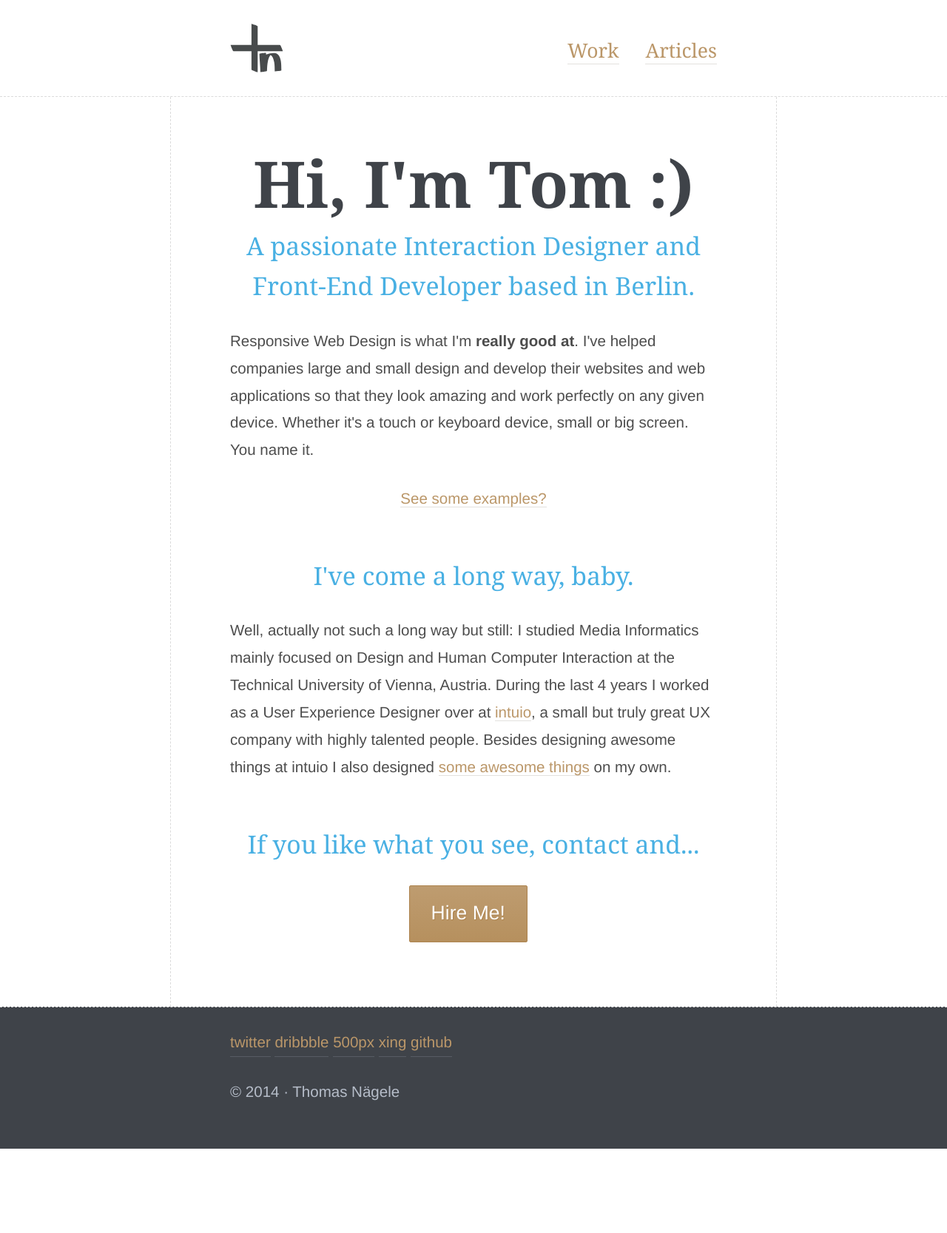
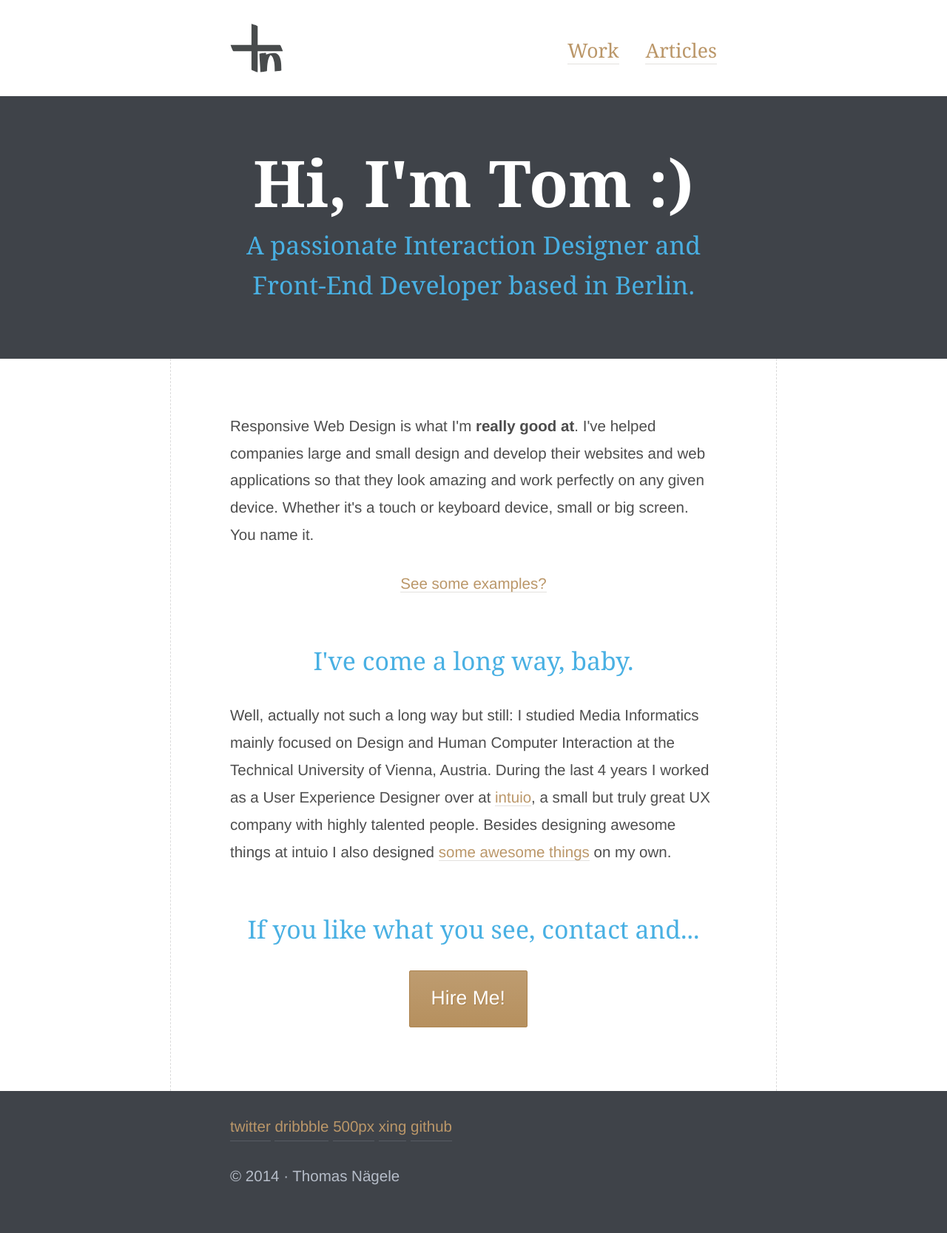
Before and after one commit to xonic/xonic.github.io, a Jekyll site: the page built from index.html, in a window 1280 px wide. Shown: the whole page at 74% size. Built offline with Jekyll 4.4.1, drawn with Linux system fonts in a browser that asks for light colours; Markdown is read by kramdown in place of the engine named in the settings; before the commit the page ends 1553 px from its top, so only the background shows below that.

Commit message:
- add new layout for homepage - add hero section module

```diff
--- /dev/null
+++ b/_layouts/home.html
@@ -0,0 +1,23 @@
+<!DOCTYPE html>
+<html>
+    <head>
+
+      {% include meta.html %}
+
+      {% include styles.html %}
+
+      {% include scripts__typekit.html %}
+
+    </head>
+    <body>
+
+      {% include header.html %}
+
+      {{ content }}
+
+      {% include footer.html %}
+
+      {% include scripts.html %}
+
+    </body>
+</html>
--- a/_sass/base.scss
+++ b/_sass/base.scss
@@ -39,6 +39,7 @@
 
 	// Modules
 	@import "imports/modules/header";
+	@import "imports/modules/hero";
 	@import "imports/modules/footer";
 	@import "imports/modules/button";
 	@import "imports/modules/tagline";
--- a/_sass/imports/modules/_footer.scss
+++ b/_sass/imports/modules/_footer.scss
@@ -7,8 +7,6 @@
 
 	.l-footer
 	{
-		border:$defaultBorder;
-		@include rem(border-top-width, $borderThin);
 		background:$blueVeryDark;
 		color:hsl(hue($blueVeryDark), 15%, 75%);
 
--- a/_sass/imports/modules/_header.scss
+++ b/_sass/imports/modules/_header.scss
@@ -7,11 +7,6 @@
 
 	.l-header
 	{
-		// @include rem(padding, $singleSpace * 3 0);
-		// background:$secondaryAccent;
-		border:$defaultBorder;
-		@include rem(border-bottom-width, $borderThin);
-
 		.grid
 		{
 			border-color:transparent;
--- a/css/base.css
+++ b/css/base.css
@@ -984,17 +984,11 @@ img {
   }
 }
 
-/* line 9, ../_sass/imports/modules/_header.scss */
-.l-header {
-  border: 0 dashed #dbdbdb;
-  border-bottom-width:  1px;
-  border-bottom-width:  0.1rem;
-}
-/* line 16, ../_sass/imports/modules/_header.scss */
+/* line 11, ../_sass/imports/modules/_header.scss */
 .l-header .grid {
   border-color: transparent;
 }
-/* line 21, ../_sass/imports/modules/_header.scss */
+/* line 16, ../_sass/imports/modules/_header.scss */
 .l-header .grid__inner {
   padding-top:  24px;
   padding-top:  2.4rem;
@@ -1002,7 +996,7 @@ img {
   padding-bottom:  2.4rem;
 }
 
-/* line 36, ../_sass/imports/modules/_header.scss */
+/* line 31, ../_sass/imports/modules/_header.scss */
 .logo {
   width:  60px;
   width:  6rem;
@@ -1016,26 +1010,26 @@ img {
   vertical-align: middle;
 }
 
-/* line 45, ../_sass/imports/modules/_header.scss */
+/* line 40, ../_sass/imports/modules/_header.scss */
 .nav-main {
   font-family: "bree-serif", "Georgia", "Geneva", "Times New Roman", serif;
   font-size:  22px;
   font-size:  2.2rem;
 }
 
-/* line 54, ../_sass/imports/modules/_header.scss */
+/* line 49, ../_sass/imports/modules/_header.scss */
 .nav-main__home,
 .touch .nav-main__home:active,
 .no-touch .nav-main__home:hover {
   border: 0 none;
 }
 
-/* line 59, ../_sass/imports/modules/_header.scss */
+/* line 54, ../_sass/imports/modules/_header.scss */
 .nav-main__home {
   float: left;
 }
 
-/* line 64, ../_sass/imports/modules/_header.scss */
+/* line 59, ../_sass/imports/modules/_header.scss */
 .nav-main__items {
   float: right;
   height:  60px;
@@ -1045,7 +1039,7 @@ img {
   line-height:  6rem;
 }
 
-/* line 72, ../_sass/imports/modules/_header.scss */
+/* line 67, ../_sass/imports/modules/_header.scss */
 .nav-main__item {
   display: inline-block;
   margin-left:  24px;
@@ -1053,12 +1047,12 @@ img {
   line-height: normal;
   vertical-align: middle;
 }
-/* line 79, ../_sass/imports/modules/_header.scss */
+/* line 74, ../_sass/imports/modules/_header.scss */
 .nav-main__item:first-child {
   margin-left: 0;
 }
 
-/* line 87, ../_sass/imports/modules/_header.scss */
+/* line 82, ../_sass/imports/modules/_header.scss */
 .nav-main__link--active,
 .touch .nav-main__link--active:active,
 .no-touch .nav-main__link--active:hover {
@@ -1067,19 +1061,42 @@ img {
   cursor: default;
 }
 
+/* line 9, ../_sass/imports/modules/_hero.scss */
+.hero {
+  background: #3f4349;
+  color: white;
+}
+/* line 14, ../_sass/imports/modules/_hero.scss */
+.hero .grid {
+  border-color: transparent;
+}
+/* line 19, ../_sass/imports/modules/_hero.scss */
+.hero .grid__inner {
+  padding-bottom:  36px;
+  padding-bottom:  3.6rem;
+}
+@media (min-width: 37.5em) {
+  /* line 19, ../_sass/imports/modules/_hero.scss */
+  .hero .grid__inner {
+    padding-bottom:  60px;
+    padding-bottom:  6rem;
+  }
+}
+/* line 29, ../_sass/imports/modules/_hero.scss */
+.hero .subtagline {
+  margin-bottom: 0;
+}
+
 /* line 9, ../_sass/imports/modules/_footer.scss */
 .l-footer {
-  border: 0 dashed #dbdbdb;
-  border-top-width:  1px;
-  border-top-width:  0.1rem;
   background: #3f4349;
   color: #b6bdc9;
 }
-/* line 16, ../_sass/imports/modules/_footer.scss */
+/* line 14, ../_sass/imports/modules/_footer.scss */
 .l-footer .grid {
   border-color: transparent;
 }
-/* line 21, ../_sass/imports/modules/_footer.scss */
+/* line 19, ../_sass/imports/modules/_footer.scss */
 .l-footer .grid__inner {
   padding-top:  24px;
   padding-top:  2.4rem;
@@ -1087,13 +1104,13 @@ img {
   padding-bottom:  2.4rem;
 }
 
-/* line 31, ../_sass/imports/modules/_footer.scss */
+/* line 29, ../_sass/imports/modules/_footer.scss */
 .touch .l-footer a,
 .no-touch .l-footer a {
   border-bottom-color: #575c64;
 }
 
-/* line 38, ../_sass/imports/modules/_footer.scss */
+/* line 36, ../_sass/imports/modules/_footer.scss */
 .touch .l-footer a:active,
 .no-touch .l-footer a:hover {
   border-bottom-color: #bb9769;
@@ -1426,14 +1443,14 @@ img {
   display: block;
 }
 
-/* line 22, ../_sass/imports/modules/_tagline.scss */
+/* line 23, ../_sass/imports/modules/_tagline.scss */
 .tagline,
 .subtagline {
   font-family: "bree-serif", "Georgia", "Geneva", "Times New Roman", serif;
   text-align: center;
 }
 
-/* line 28, ../_sass/imports/modules/_tagline.scss */
+/* line 29, ../_sass/imports/modules/_tagline.scss */
 .tagline {
   margin-bottom:  12px;
   margin-bottom:  1.2rem;
@@ -1444,7 +1461,12 @@ img {
   color: #3f4349;
 }
 
-/* line 37, ../_sass/imports/modules/_tagline.scss */
+/* line 38, ../_sass/imports/modules/_tagline.scss */
+.tagline--alt {
+  color: white;
+}
+
+/* line 43, ../_sass/imports/modules/_tagline.scss */
 .subtagline {
   font-size:  28px;
   font-size:  2.8rem;
@@ -1452,7 +1474,7 @@ img {
   color: #49b0e3;
 }
 @media (min-width: 37.5em) {
-  /* line 37, ../_sass/imports/modules/_tagline.scss */
+  /* line 43, ../_sass/imports/modules/_tagline.scss */
   .subtagline {
     line-height: 1.6;
   }
--- a/index.html
+++ b/index.html
@@ -1,14 +1,23 @@
 ---
-layout: default
+layout: home
 title: xon1c · thoughts
 styles: index
 script: index
 ---
 
+<section class="hero">
+  <div class="grid">
+    <div class="grid__inner">
+      <h1 class="tagline tagline--alt">Hi, I'm Tom&nbsp;:)</h1>
+      <h2 class="subtagline">A passionate Interaction Designer and Front-End Developer based in Berlin.</h2>
+    </div>
+  </div>
+</section>
+
+<div class="grid">
+  <div class="grid__inner">
+
     <section class="space-lover">
-
-  <h1 class="tagline">Hi, I'm Tom&nbsp;:)</h1>
-  <h2 class="subtagline">A passionate Interaction Designer and Front-End Developer based in Berlin.</h2>
 
       <p>
         Responsive Web Design is what I'm <strong>really good at</strong>. I've helped companies large and small design and develop their websites and web applications so that they look amazing and work perfectly on any given device. Whether it's a touch or keyboard device, small or big screen. You name it.
@@ -42,3 +51,5 @@ script: index
       </p>
 
     </section>
+  </div>
+</div>
```
Also changed, not shown: _sass/imports/modules/_hero.scss (added, +32 -0 lines), _sass/imports/modules/_tagline.scss (+6 -1 lines). Lines whose indentation alone changed are shown as unchanged.
